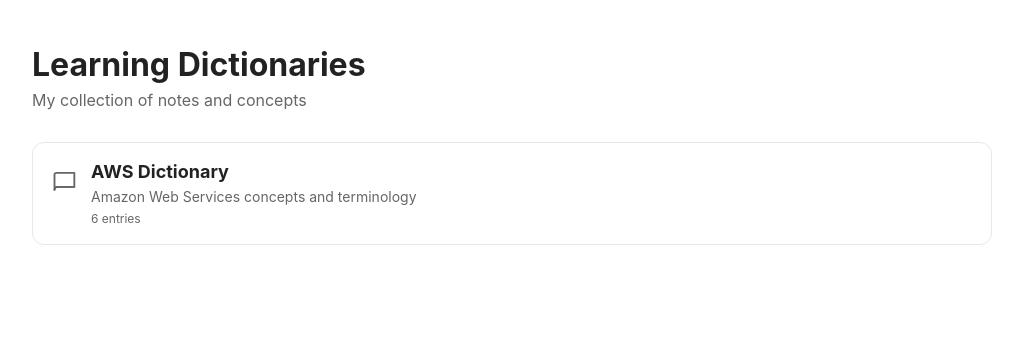
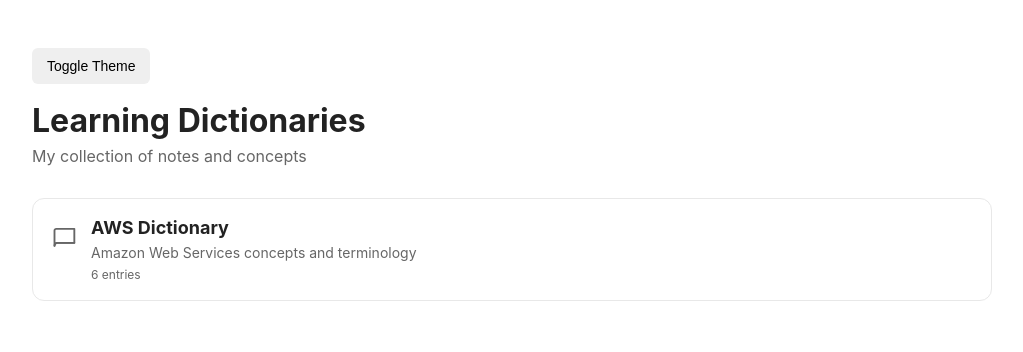
Before and after one commit to eduard15x/aws-dictionary, a plain HTML site: page index.html in a window 1280 px wide. Shown: the whole page, without its empty margins (128-1151 px from the left). Drawn offline with Linux system fonts and the light colour scheme.

Commit message:
Add theme toggle button to home view

```diff
--- a/index.html
+++ b/index.html
@@ -11,6 +11,8 @@
 
     <!-- Home view -->
     <div id="homeView">
+
+      <button class="theme-toggle" onclick="toggleTheme()">Toggle Theme</button>
       <header class="mb-8">
         <h1 class="title">Learning Dictionaries</h1>
         <p class="subtitle">My collection of notes and concepts</p>
```
